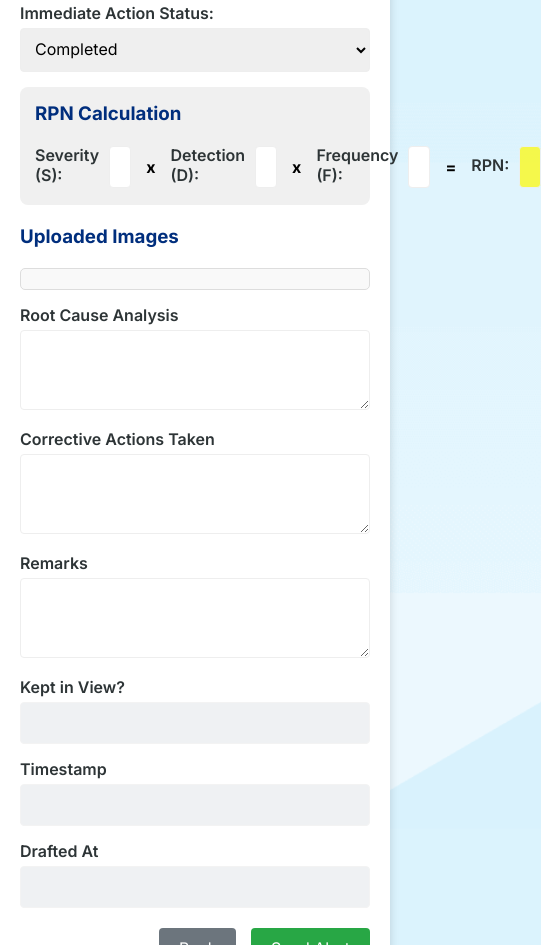
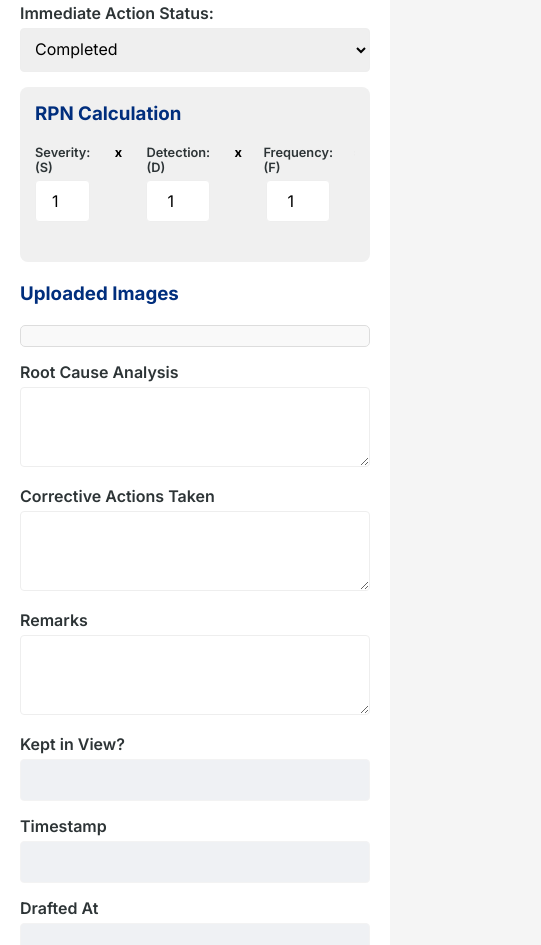
Before and after one commit to dev-vision-ai/SwansonIndiaPortal, a plain HTML site: page public/html/quality_alerts_actions.html in a window 390 px wide. Shown: the part 1095-2040 px from the top of the page, 541 px wide, since content can reach past the window. Drawn offline with Linux system fonts and the light colour scheme; a script that the page names is missing.

```diff
--- a/public/css/admin_qa.css
+++ b/public/css/admin_qa.css
@@ -333,6 +333,63 @@
   margin-right: 0.5rem;
 }
 
+    .flex-row { display: flex; align-items: center; gap: 10px; }
+    .flex-row label, .flex-row input, .flex-row span, .flex-row button { flex: 1; }
+
+    /* RPN Calculation specific styles */
+    .rpn-input-group {
+      display: flex;
+      flex-direction: column;
+      align-items: center;
+      flex: 1;
+    }
+
+    .rpn-input-group label {
+      white-space: nowrap;
+      margin-bottom: 5px;
+    }
+
+    .rpn-input-group input[type="number"],
+    .rpn-input-group input[type="text"] {
+      width: 80px; /* Adjust as needed */
+      text-align: center;
+    }
+
+    @media (max-width: 768px) {
+      #rpn-calculation-section .form-row {
+        flex-wrap: nowrap; /* Prevent items from wrapping */
+        justify-content: space-between; /* Distribute items evenly */
+        overflow-x: auto; /* Enable horizontal scrolling if content overflows */
+        padding-bottom: 10px; /* Add padding for scrollbar */
+      }
+
+      .rpn-input-group {
+        flex-shrink: 1; /* Allow items to shrink */
+        width: 20%; /* Further adjust width to fit all elements horizontally */
+        margin-right: 0; /* Remove margin between items */
+      }
+
+        .rpn-input-group label {
+            font-size: 0.8em; /* Slightly increased font size */
+            line-height: 1.2;
+        }
+
+      .rpn-input-group input[type="number"],
+      .rpn-input-group input[type="text"] {
+        width: 100%; /* Make inputs take full width of their group */
+        padding: 5px; /* Reduce padding */
+        font-size: 0.8em; /* Reduce font size for inputs */
+      }
+
+      .rpn-operator {
+        flex-shrink: 0; /* Prevent operators from shrinking */
+        width: 5%; /* Adjust width for operator */
+        text-align: center;
+        margin-right: 0; /* Remove margin between operators and inputs */
+        font-size: 0.8em; /* Reduce font size for operators */
+      }
+    }
+
 .filter-btn {
    background-color: #ffe342;
    color: #000000;
--- a/public/css/employee_dashboard.css
+++ b/public/css/employee_dashboard.css
@@ -86,6 +86,25 @@
     .container {
         flex-direction: column;
         align-items: center;
+    }
+}
+
+@media (max-width: 768px) {
+    body {
+        padding-top: 70px; /* Adjust based on header height */
+    }
+    .header-container {
+        padding: 5px 10px;
+    }
+    .header-title {
+        font-size: 1.2rem;
+    }
+    .company-logo img {
+        height: 38px;
+    }
+    .header-back-button {
+        padding: 8px 12px;
+        font-size: 0.9rem;
     }
 }
 
--- a/public/html/quality_alerts_actions.html
+++ b/public/html/quality_alerts_actions.html
@@ -233,18 +233,26 @@
       <!-- RPN Calculation -->
       <div id="rpn-calculation-section" class="form-group">
         <h3>RPN Calculation</h3>
-        <div class="flex-row">
-          <label for="severity">Severity (S):</label>
-          <input type="number" id="severity" min="1" max="10" value="1">
-          <span class="rpn-operator">x</span>
-          <label for="detection">Detection (D):</label>
-          <input type="number" id="detection" min="1" max="10" value="1">
-          <span class="rpn-operator">x</span>
-          <label for="frequency">Frequency (F):</label>
-          <input type="number" id="frequency" min="1" max="10" value="1">
+        <div class="form-row">
+                <div class="rpn-input-group">
+                    <label for="severity">Severity:<br>(S)</label>
+                    <input type="number" id="severity" name="severity" min="1" max="10" value="1">
+                </div>
+                <span class="rpn-operator">x</span>
+                <div class="rpn-input-group">
+                    <label for="detection">Detection:<br>(D)</label>
+                    <input type="number" id="detection" name="detection" min="1" max="10" value="1">
+                </div>
+                <span class="rpn-operator">x</span>
+                <div class="rpn-input-group">
+                    <label for="frequency">Frequency:<br>(F)</label>
+                    <input type="number" id="frequency" name="frequency" min="1" max="10" value="1">
+                </div>
           <span class="rpn-operator">=</span>
-          <label for="rpn">RPN:</label>
-          <input type="text" id="rpn" readonly>
+          <div class="rpn-input-group">
+            <label for="rpn">RPN:</label>
+            <input type="text" id="rpn" readonly>
+          </div>
         </div>
       </div>
         </div>
```
